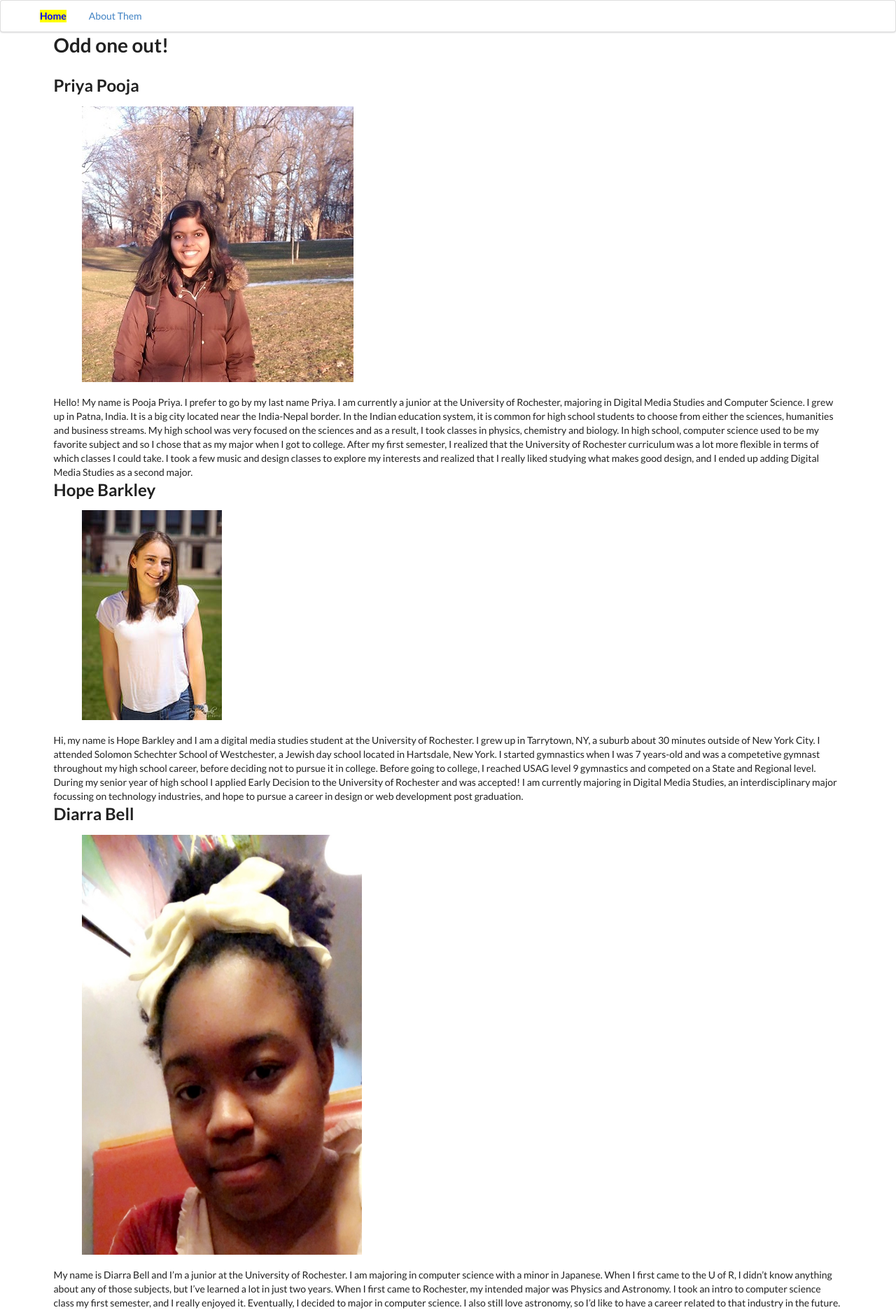
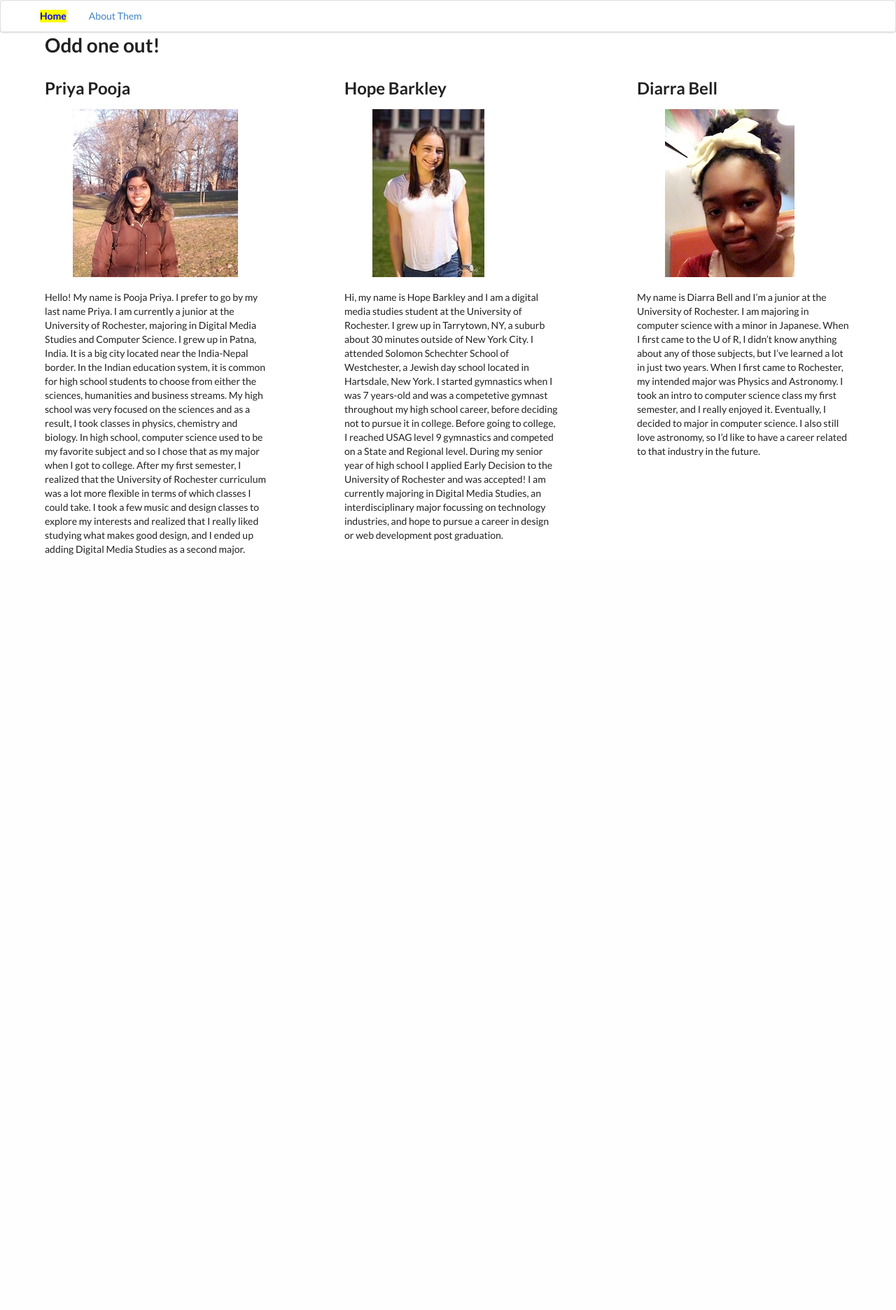
Before and after one commit to famousclark/Toronto, a PHP site: page / in a window 1280 px wide. Shown: the whole page at 70% size. After the commit the page ends 793 px from the top, so only its background shows below. Run offline with PHP 8.4, Linux system fonts and the light colour scheme; some libraries are stand-ins or nearby versions.

Commit message:
worked on layout

```diff
--- a/css/styles.css
+++ b/css/styles.css
@@ -5,3 +5,47 @@
 	color: blue;
 	background-color: yellow;
 }
+
+.ui-container {
+	margin: 0 auto;
+	width: 90%;
+	max-width: 95%;
+    display: grid;
+    grid-template-columns: 1fr 1fr 1fr;
+    grid-template-rows: auto;
+    grid-column-gap: 8rem;
+    grid-template-areas:
+    "header header header"
+    "item1 item3 item5"
+    "item2 item4 item6"
+}
+
+.header {padding-bottom: 15px; }
+
+.item1 {
+  grid-area: item1;
+		}
+
+.item2 {
+  grid-area: item2;
+		}
+
+.item3 {
+  grid-area: item3;
+}
+
+.item4 {
+  grid-area: item4;
+}
+
+.item5 {
+  grid-area: item5;
+}
+
+.item6 {
+  grid-area: item6;
+ }
+
+.header {
+	grid-area: header;
+}
--- a/index.php
+++ b/index.php
@@ -12,9 +12,10 @@
       include('./inc/app-nav.php');
     ?>
 
-    <div class="ui container">
+    <div class="ui-container">
+      <h1 class="header">Odd one out!</h1>
 
-      <div class="item1"><h1>Odd one out!</h1>
+      <div class="item1">
         <h2>Priya Pooja</h2>
 
         <figure>
@@ -41,7 +42,7 @@
           <h2>Diarra Bell</h2>
 
           <figure>
-            <img src="./media/diarra.jpg" alt="me" style="width:400px; height:600px;">
+            <img src="./media/diarra.jpg" alt="Diarra">
           </figure>
         </div>
 
--- a/priya-hope-diarra.php
+++ b/priya-hope-diarra.php
@@ -12,7 +12,7 @@
       include('./inc/app-nav.php');
     ?>
 
-    <div class="ui container">
+    <div class="ui-container">
 
         <h2>About Us</h2>
 
@@ -21,14 +21,12 @@
           <p>My interests include music, art, design and computer science. Initially, I wasn’t sure how I might be able to combine that combination of interests, but I found that the field of mixed reality technology combined those aspects very neatly. It involved both the creative side and technical side of my interests. The environment is designed using principles of good design, and it also involves programming the software to make it work. It is a relatively new industry so there is a lot that is still being discovered and there is lots of research going on in this area, both in academia and the industry.</p>
         </div>
 
-        <!-- Hope -->
         <div class="item8">
           <h3>Hope</h3>
           <p>I have had a variety of internships and jobs throughout my life. My first job was as a gymnastics coach at Westchester Gymnastics, where I taught to beginners. I spent the summer of 2016 working as the gymnastics coordinator for a day camp run by the Jewish Community Center of Tarrytown, where I worked with over 300 children every day teaching basic gymnastics skills. In the summer of 2017 following my Freshmen year of college, I worked in the User Experience Design department of Mastercard in NYC, and got the chance to work on a variety of exciting projects such as the redesign of MC's website, apps and conduct multiple research tests. This past summer, I was a graphic design intern for Regeneron, a biotechnology company located in Tarrytown NY. In this position, I helped run and manage many of their social media campaigns, create designs for corporate materials, and learned a great deal about marketing within the heathcare industry.
     	    </p>
         </div>
 
-        <!-- Diarra -->
         <div class="item9">
           <h3>Diarra</h3>
           <p>I was born in Rochester, and I’ve lived here my whole life. I live in Brighton with my parents and my sister, who is in her senior year of high school. I enjoy living in Rochester however, when I graduate, I’d like to go somewhere new. I’m not exactly sure where I want to go to grad school yet, but I’ll figure it out… eventually. In the meantime I’d really like to visit Europe, Australia, Africa, South America… there’s so many places I haven’t been yet. I just need to find the time (and money) to do it.</p>
@@ -41,7 +39,6 @@
           <p>This past summer I was part of a field school in Ghana which focused on the surveying, reconstruction and structural analysis of Elmina castle and a few other forts along the coast of Ghana. I was able to learn how to use technology such as photogrammetry, which involves taking pictures of an object from multiple angles and then reconstructing it using software. The course also involved the use of technology such as laser scanning and 3D reconstruction. It was very educational for me and helped me narrow down what kind of career path I want to pursue. I am not entirely certain, but I would like to work in a research environment exploring how digital technologies for mixed reality can be combined with the humanities.</p>
         </div>
 
-        <!-- Hope -->
         <div class="item11">
           <h3>Hope:</h3>
           <p>At University of Rochester, I have taken many classes to help advance my skillsets and knowledge. I have completed courses such as DMS 101, DMS 102, DMS 103, and DMS 104 to ensure that I am prepared for upper level DMS classes. Additionally, I am one course away from completion of my computer science minor, and now have HTML, Python and Java skills. I am currently enrolled in many Business courses, such as Finance, and have previously taken multiple Economics and accounting classes.</p>
```
Also changed, not shown: media/diarra.jpg, media/hope.jpg, media/priya.jpg, 1 other file.
